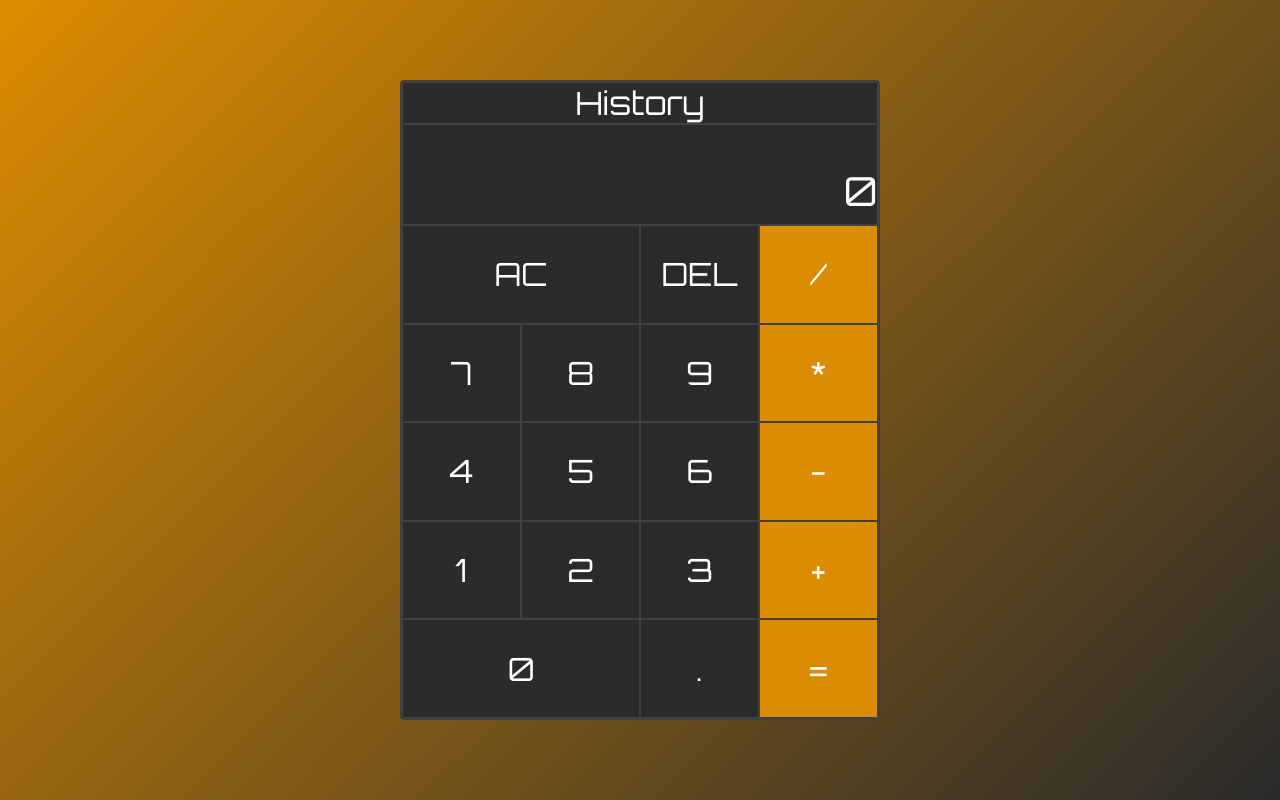
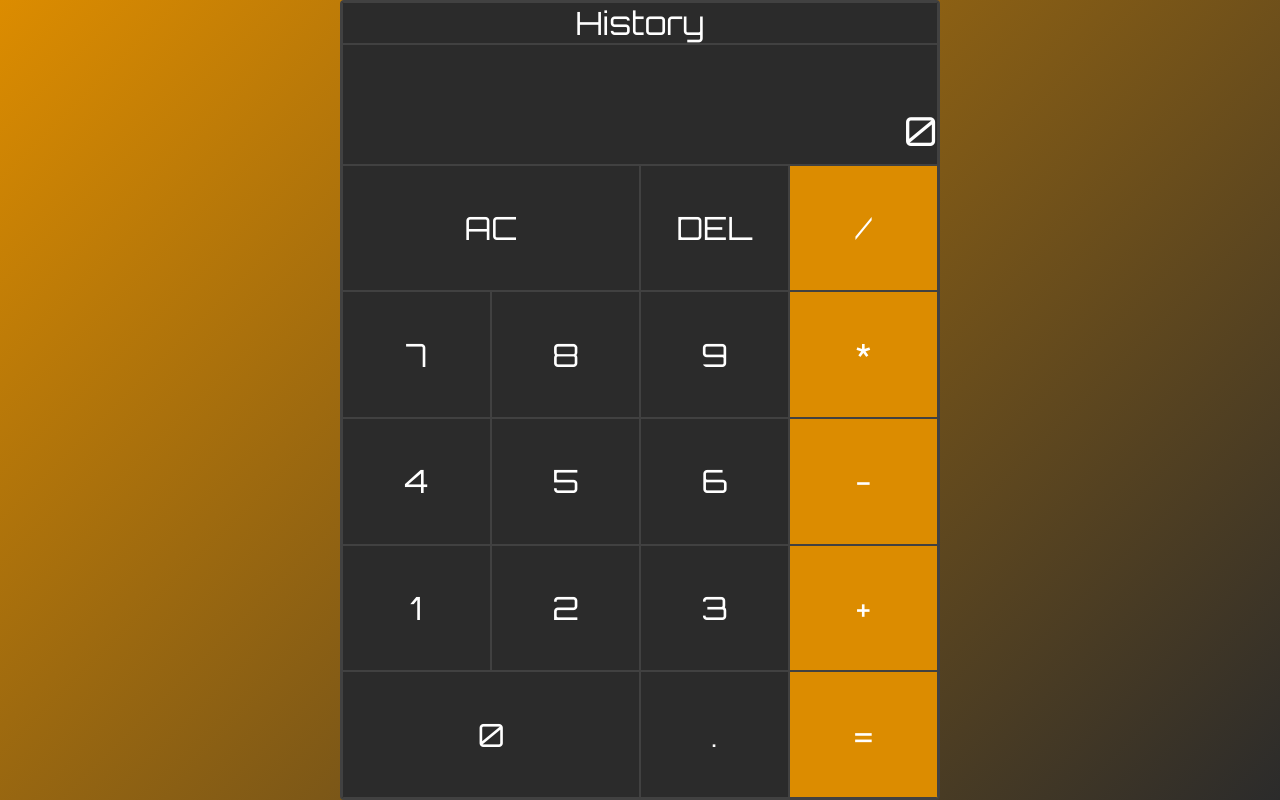
Before and after one commit to willswats/react-calculator, a React (Create React App) app: page / in a window 1280 px wide. Built offline with nearby package versions, Linux system fonts and the light colour scheme.

Commit message:
Test mobile sizing

```diff
--- a/src/App.css
+++ b/src/App.css
@@ -6,7 +6,7 @@
   height: 100vh;
 }
 
-@media screen and (max-width: 768px) {
+@media screen and (max-width: 968px) {
   .app {
     justify-content: flex-start;
   }
--- a/src/components/Calculator/Calculator.module.css
+++ b/src/components/Calculator/Calculator.module.css
@@ -3,14 +3,14 @@
   flex-direction: column;
   background-color: #2b2b2b;
   border: 2px solid #414141;
-  width: 30rem;
-  height: 40rem;
+  width: 600px;
+  height: 800px;
   transition: 0.5s;
   border-radius: 4px;
   overflow: hidden;
 }
 
-@media screen and (max-width: 480px) {
+@media screen and (max-width: 968px) {
   .calculator {
     width: 100%;
     height: 85%;
--- a/src/components/Calculator/CalculatorOutput.module.css
+++ b/src/components/Calculator/CalculatorOutput.module.css
@@ -7,8 +7,7 @@
   word-break: break-all;
   background-color: #2b2b2b;
   border: 1px solid #414141;
-  min-height: 100px;
-  max-height: 200px;
+  height: 150px;
   border-top: 0;
 }
 
```
